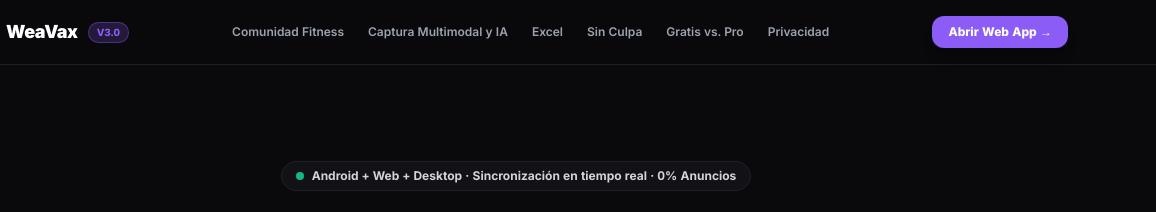
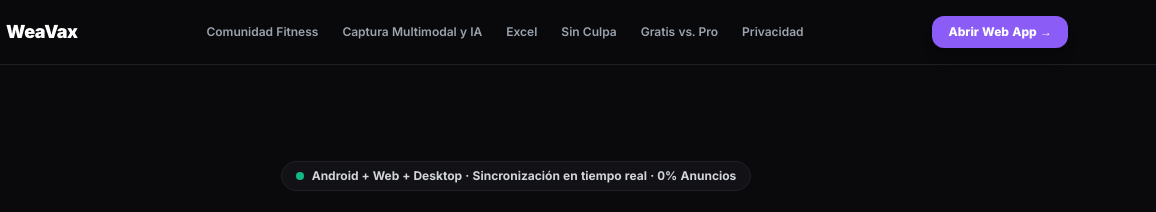
Before and after one commit to weavax-app/WeaVax, a plain HTML site: page index.html in a window 1280 px wide. Shown: the top 212 px of the page, 124-1280 px from the left. Drawn offline with nearby package versions, Linux system fonts and the light colour scheme.

Commit message:
Update index.html

```diff
--- a/index.html
+++ b/index.html
@@ -52,7 +52,6 @@
             <a href="#" class="flex items-center space-x-2.5">
                 <img src="./weavax_logo.png" alt="Logo de WeaVax" class="w-8 h-8 object-contain">
                 <span class="font-black text-lg tracking-tight text-white">WeaVax</span>
-                <span class="text-[10px] font-extrabold uppercase px-2 py-0.5 rounded-full bg-[#8B5CF6]/20 text-[#8B5CF6] border border-[#8B5CF6]/40">v3.0</span>
             </a>
 
             <nav class="hidden md:flex items-center space-x-6 text-xs font-semibold text-gray-400">
```
